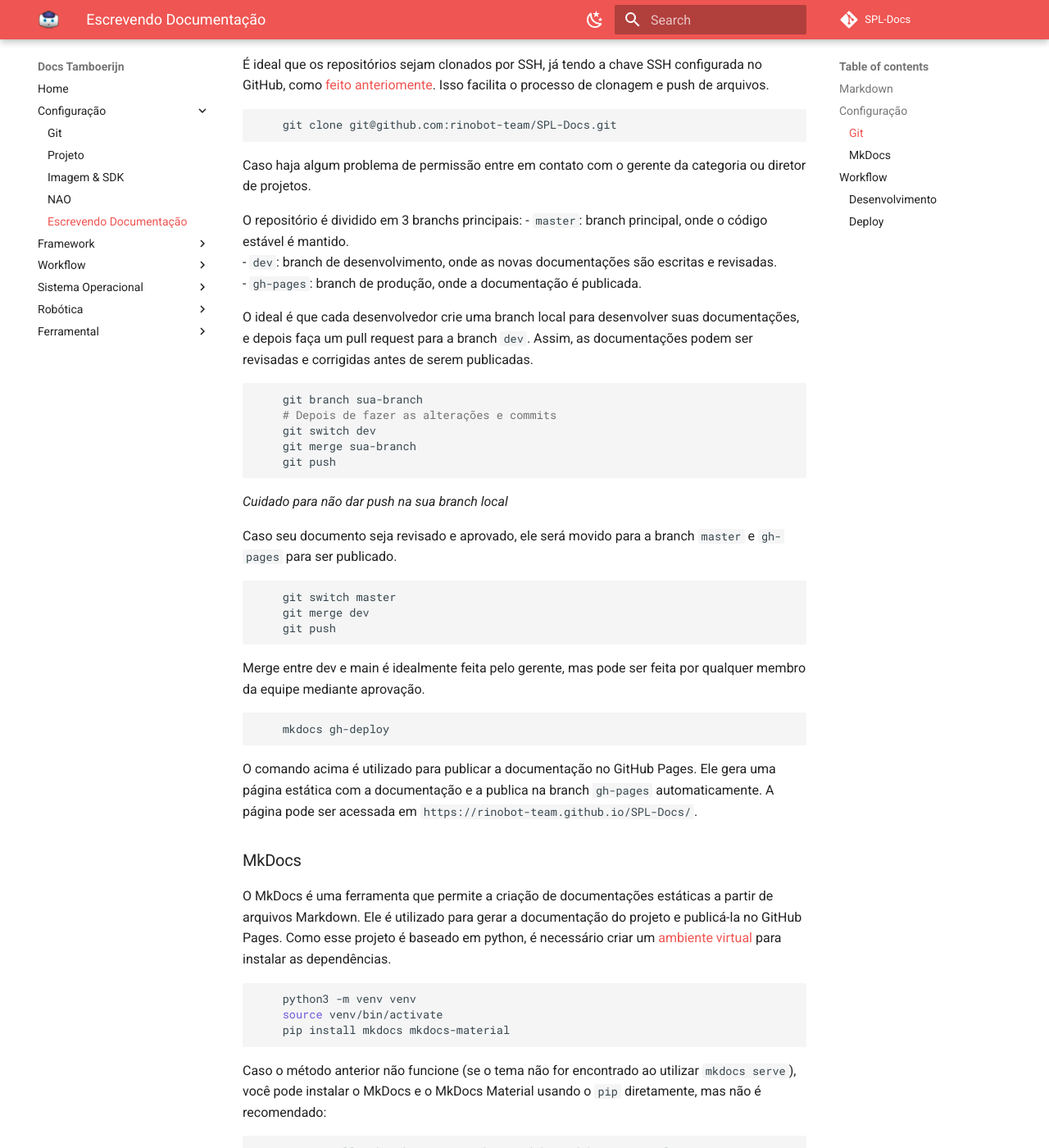
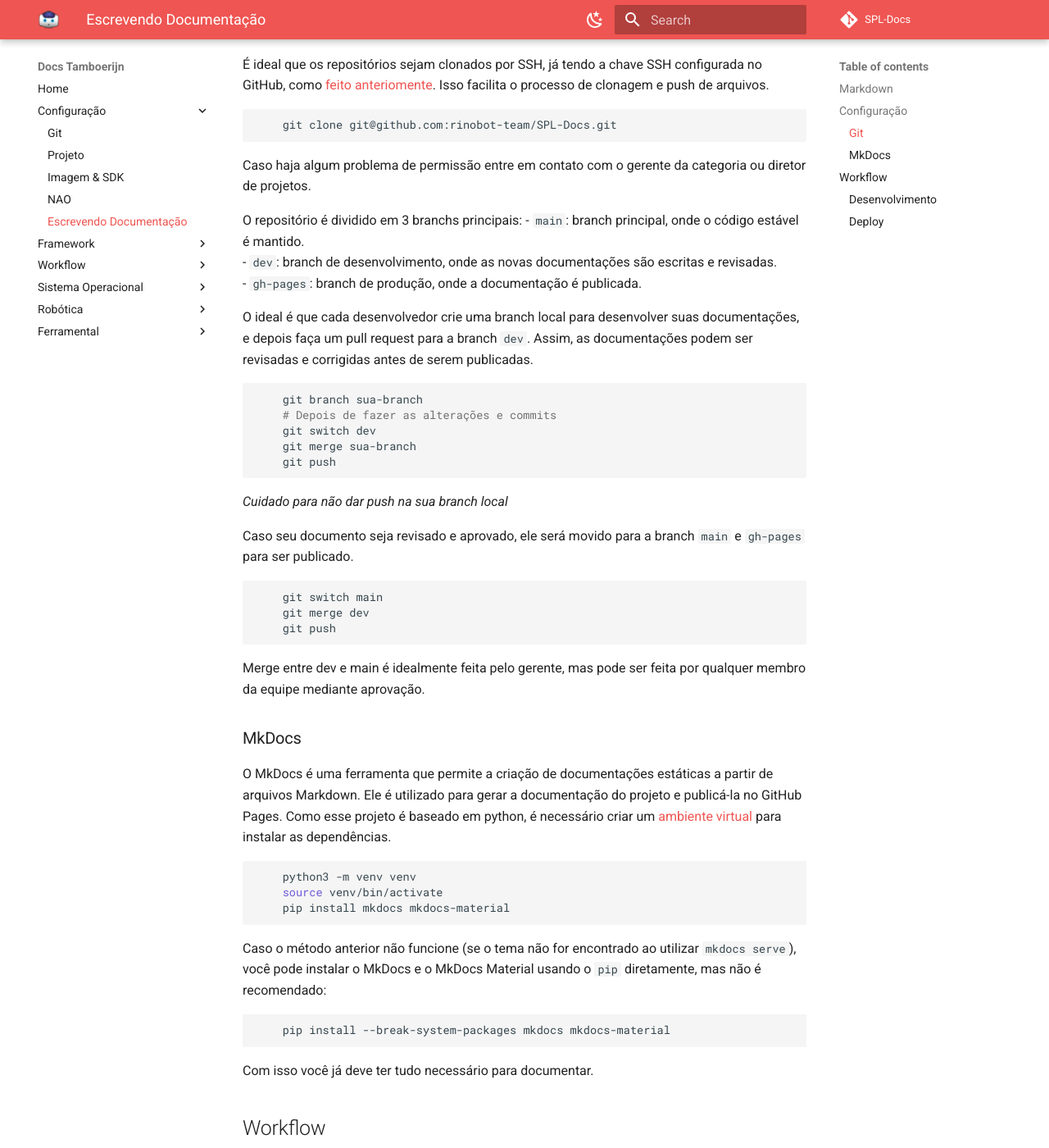
Before and after one commit to rinobot-team/SPL-Docs, an MkDocs documentation site: the page built from docs/config-projeto/documentacao.md, in a window 1280 px wide and 1400 px high, scrolled down 1450 px. Shown: the whole window at 82% size. Built offline with MkDocs 1.6.1 and Material for MkDocs 9.7.7, drawn with Linux system fonts in a browser that asks for light colours; comment, search, counter and statistics services are not loaded; some of the changed text lies outside the part shown.

Commit message:
Troca as branches master para main e modifica a ordem em que alguns comando sao dados

````diff
--- a/docs/config-projeto/documentacao.md
+++ b/docs/config-projeto/documentacao.md
@@ -59,7 +59,7 @@
 Caso haja algum problema de permissão entre em contato com o gerente da categoria ou diretor de projetos.
 
 O repositório é dividido em 3 branchs principais:
-- `master`: branch principal, onde o código estável é mantido.
+- `main`: branch principal, onde o código estável é mantido.
 - `dev`: branch de desenvolvimento, onde as novas documentações são escritas e revisadas.
 - `gh-pages`: branch de produção, onde a documentação é publicada.
 
@@ -74,19 +74,14 @@
 ```
 *Cuidado para não dar push na sua branch local*
 
-Caso seu documento seja revisado e aprovado, ele será movido para a branch `master` e `gh-pages` para ser publicado.
+Caso seu documento seja revisado e aprovado, ele será movido para a branch `main` e `gh-pages` para ser publicado.
 
 ```bash
-    git switch master
+    git switch main
     git merge dev
     git push
 ```
 Merge entre dev e main é idealmente feita pelo gerente, mas pode ser feita por qualquer membro da equipe mediante aprovação.
-
-```bash
-    mkdocs gh-deploy
-```
-O comando acima é utilizado para publicar a documentação no GitHub Pages. Ele gera uma página estática com a documentação e a publica na branch `gh-pages` automaticamente. A página pode ser acessada em `https://rinobot-team.github.io/SPL-Docs/`.
 
 ### MkDocs
 O MkDocs é uma ferramenta que permite a criação de documentações estáticas a partir de arquivos Markdown. Ele é utilizado para gerar a documentação do projeto e publicá-la no GitHub Pages. Como esse projeto é baseado em python, é necessário criar um [ambiente virtual](https://docs.python.org/pt-br/3/library/venv.html) para instalar as dependências.
````
Also changed, not shown: other parts of docs/config-projeto/documentacao.md (+2 -0 lines).
